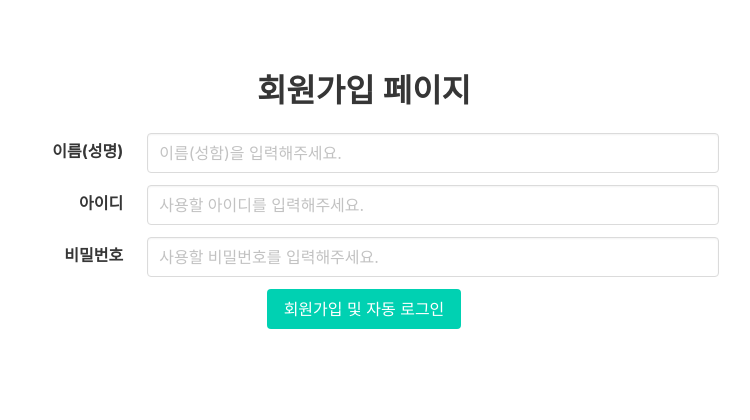
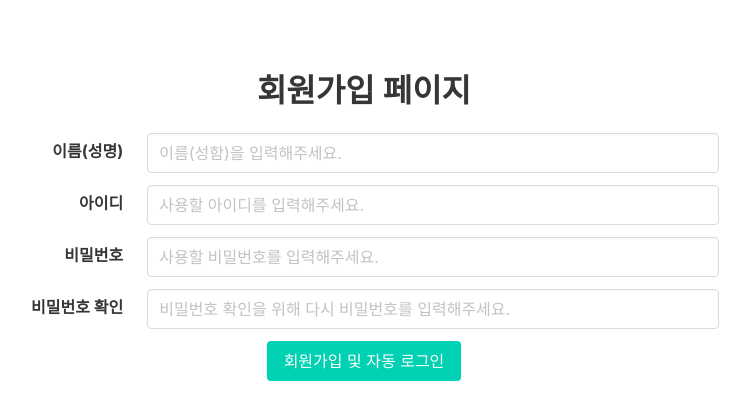
Before and after one commit to sgchoo/MoonCheolGo, a Flask app: page /login in a window 1280 px wide. Shown: the part 315-735 px from the top of the page, without its empty margins (276-1026 px from the left). Run offline with Flask 3, Linux system fonts and the light colour scheme; some libraries are stand-ins or nearby versions.

Commit message:
password check

```diff
--- a/app.py
+++ b/app.py
@@ -14,11 +14,22 @@ db = client.dbjungle
 def api_register():
    id = request.form['id']
    pw = request.form['pw']
+   pw_chk = request.form['pw_chk']
    nickname = request.form['nickname']
-   pwhash = hashlib.sha256(pw.encode('utf-8')).hexdigest()
-   db.user.insert_one({'id': id, 'pw': pwhash, 'nickname': nickname})
-
-   return jsonify({'result': 'success'})
+   if pw != pw_chk:
+       return jsonify({'result': 'fail', 'msg': '비밀번호가 일치하지 않습니다.'})
+   if (pw == '' or id == '') and nickname != '':
+       return jsonify({'result': 'fail', 'msg': '아이디/비밀번호를 입력해주세요.'})
+   if nickname == '' and (pw != '' and id != ''):
+       return jsonify({'result': 'fail', 'msg': '이름(성명)을 입력해주세요.'})
+   if nickname == '' or pw == '' or id == '':
+       return jsonify({'result': 'fail', 'msg': '아무것도 입력하지 않으셨습니다.'})
+   if db.user.find_one({'id': id}) is not None:
+        return jsonify({'result': 'fail', 'msg': '이미 존재하는 아이디입니다.'})
+   if pw == pw_chk:
+       pwhash = hashlib.sha256(pw.encode('utf-8')).hexdigest()
+       db.user.insert_one({'id': id, 'pw': pwhash, 'nickname': nickname})
+       return jsonify({'result': 'success'})
 
 @app.route('/api/login', methods=['POST'])
 def api_login():
--- a/templates/login.html
+++ b/templates/login.html
@@ -54,7 +54,8 @@
                     data: {
                         id: $('#user_id').val(),
                         pw: $('#user_pw').val(),
-                        nickname: $('#usernick').val()
+                        nickname: $('#usernick').val(),
+                        pw_chk: $('#user_pw_chk').val()
                     },
                     success: function (response) {
                         if (response['result'] == 'success') {
@@ -156,6 +157,18 @@
                         </div>
                     </div>
                 </div>
+                <div class="field is-horizontal">
+                    <div class="field-label is-normal">
+                        <label class="label" for="user_pw_chk">비밀번호 확인</label>
+                    </div>
+                    <div class="field-body">
+                        <div class="field">
+                            <div class="control">
+                                <input type="password" class="input" id="user_pw_chk" placeholder="비밀번호 확인을 위해 다시 비밀번호를 입력해주세요.">
+                            </div>
+                        </div>
+                    </div>
+                </div>
                 <button class="button is-primary" onclick="register()">회원가입 및 자동 로그인</button>
             </div>
         </div>
```
